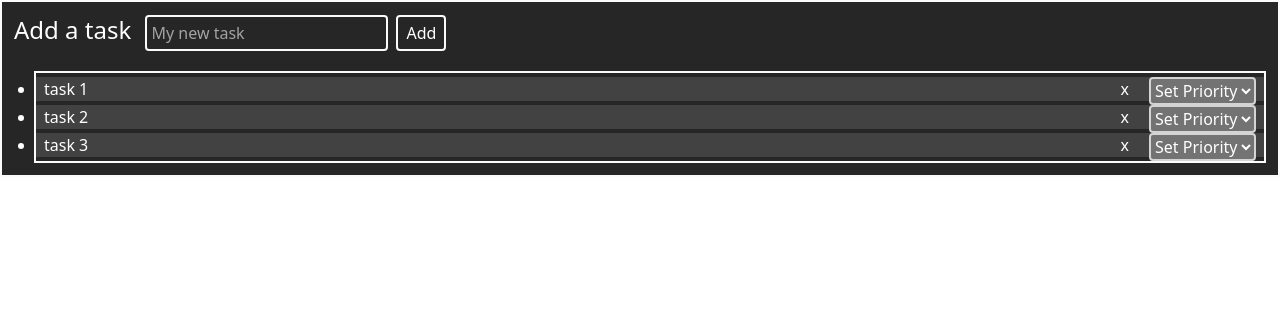
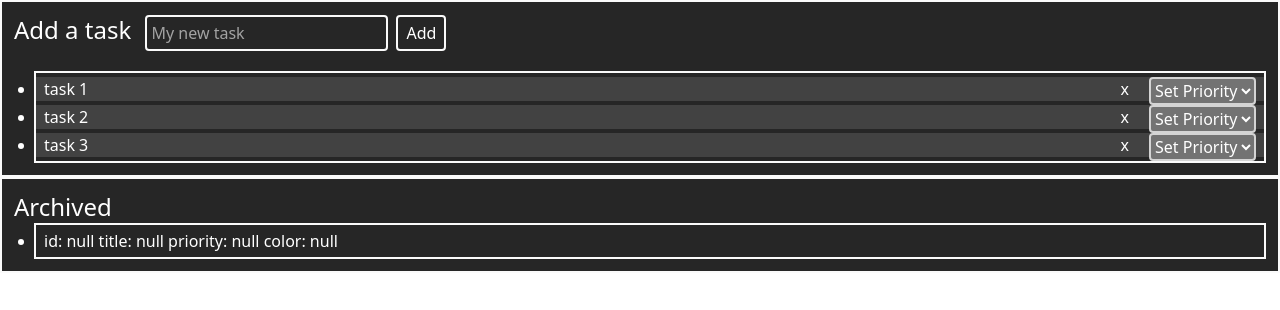
Before and after one commit to IBuildGod/TodoVue, a Vue app: page / in a window 1280 px wide. Shown: the top 310 px of the page. Built offline with nearby package versions, Linux system fonts and the light colour scheme.

Commit message:
added ui for the deleted tasks

```diff
--- a/src/App.vue
+++ b/src/App.vue
@@ -29,7 +29,24 @@
               </option>
             </select>
           </div>
-      <button @click="removeTask(index, tasks, task.id, task.title, task.priority, task.color)" class="float-right hover:bg-gray-300 mr-3 rounded px-2 place-items-center hover:text-black">x</button>
+      <button @click="removeTask(index, tasks, task.id, task.title, task.priority, task.color) " class="float-right hover:bg-gray-300 mr-3 rounded px-2 place-items-center hover:text-black">x</button>
+    </li>
+  </ul>
+</div>
+
+<div class="bg-gray-800 border-2 border-gray-50 p-3 max-w-lg">
+  <label class="pr-2 text-2xl text-white"> Archived </label>
+  <ul class="border-2 border-gray-50 ml-5 flow-root">
+    <li v-for="item in deletedtasks"
+      :key="item.id"
+      :title="item.title"
+      :priority="item.priority"
+      :color="item.color"
+      class="text-white list-disc break-words pl-2 my-1 w-full"
+      :style="{background: item.color}"
+      >
+
+        {{'id: ' + item.id + ' title: ' + item.title + ' priority: ' + item.priority + ' color: ' + item.color }}
     </li>
   </ul>
 </div>
@@ -41,6 +58,7 @@
 export default {
    data() {
     return {
+      archiveDisplay: 'none',
       newColor: '',
       newTaskText: '',
       tasks: [
@@ -64,7 +82,11 @@ export default {
         }
       ],
       newtaskId: 4,
-      deletedtasks: [{}],
+      deletedtasks: [{
+          id: null,
+          title: null,
+          priority: null,
+          color: null,}],
       importance: [
         {
           id: 1,
@@ -124,8 +146,9 @@ export default {
         color: color,
       }),
       console.log(this.deletedtasks)
+      this.archiveDisplay='block'
     },
-    onChange(event, index) {
+    onChange(event, index)   {
       this.tasks[index].color = this.importance[event.target.value].backgroundColor
       this.tasks[index].priority = event.target.value
       console.log(this.importance[event.target.value].backgroundColor)
```
